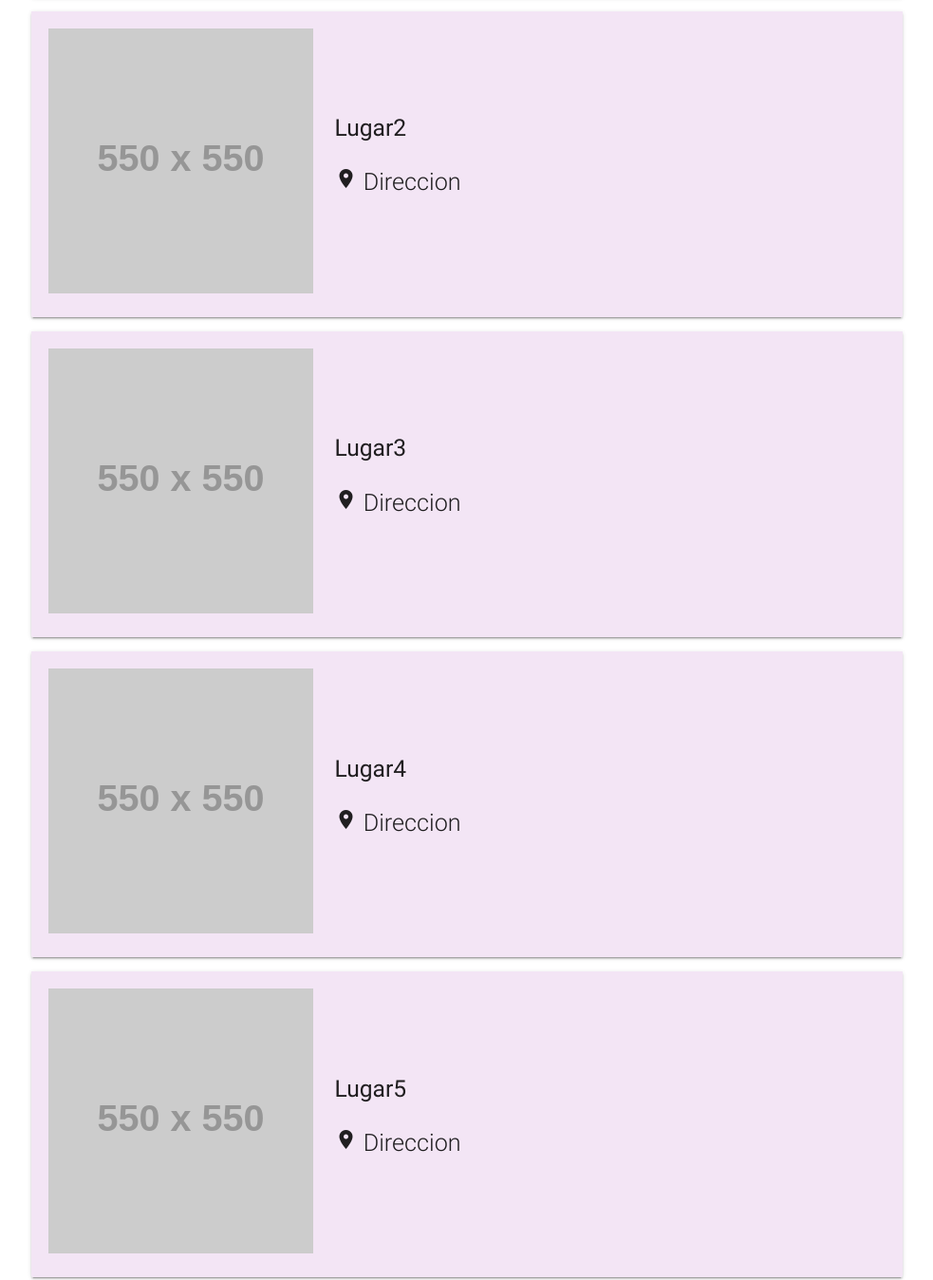
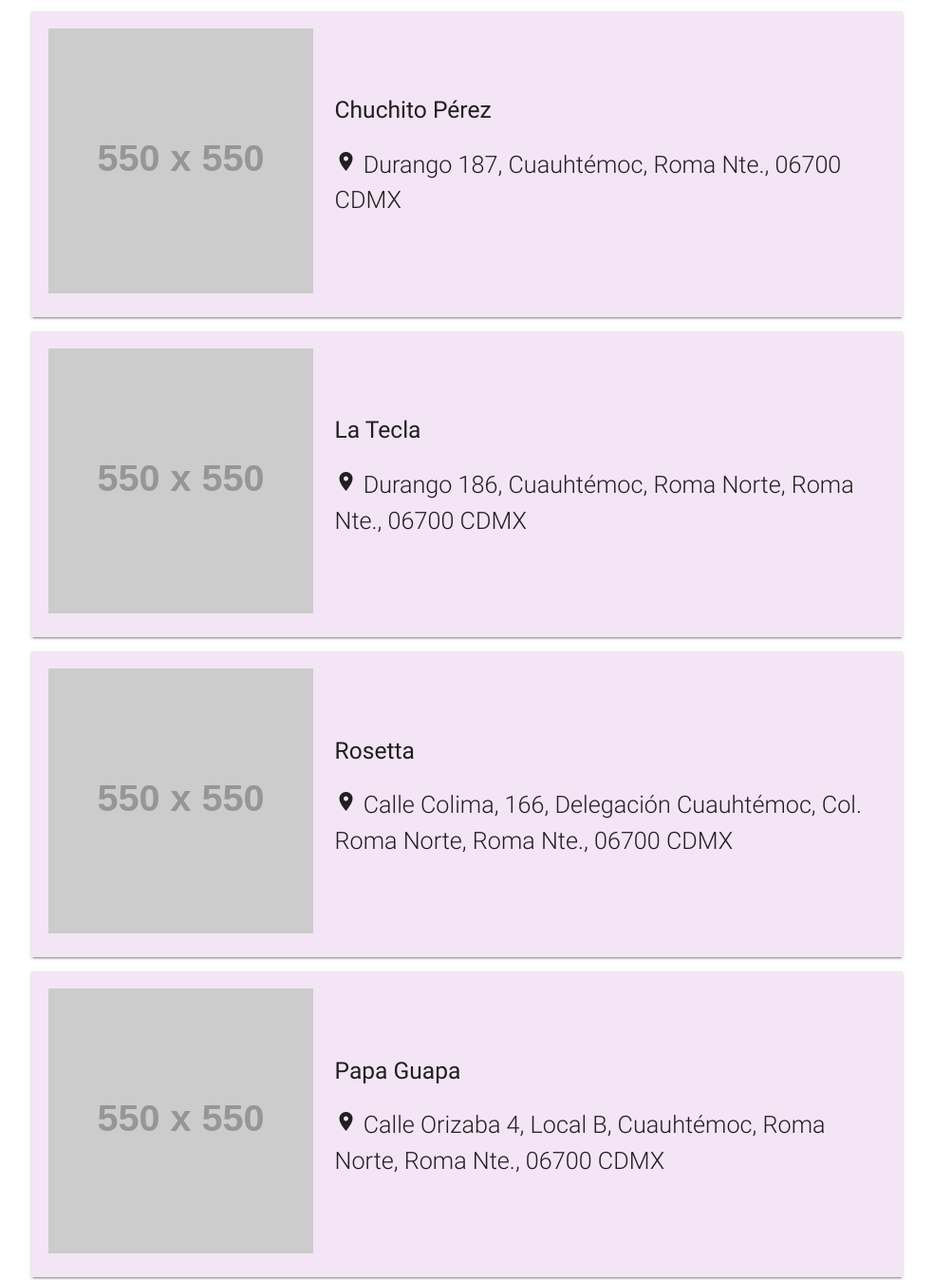
Before and after one commit to gabyLuTrejo/restaurantes_APImaps, a plain HTML site: page index.html in a window 1280 px wide. Shown: the part 728-2076 px from the top of the page at 95% size, without its empty margins (148-1131 px from the left). Drawn offline with nearby package versions, Linux system fonts and the light colour scheme; some packages are replaced by stand-ins of ours; placeholder pictures from the web are drawn by us.

Commit message:
Lugares agregados

```diff
--- a/index.html
+++ b/index.html
@@ -43,8 +43,8 @@
                         <img class="responsive-img" src="http://via.placeholder.com/550x550">
                     </div>
                     <div class="col s8">
-                        <h5>Lugar2</h5>
-                        <p class="flow-text"><i class="material-icons">room</i> Direccion</p>
+                        <h5>Chuchito Pérez</h5>
+                        <p class="flow-text"><i class="material-icons">room</i> Durango 187, Cuauhtémoc, Roma Nte., 06700 CDMX</p>
                     </div>
                 </div>
 		    </div>
@@ -57,8 +57,8 @@
                         <img class="responsive-img" src="http://via.placeholder.com/550x550">
                     </div>
                     <div class="col s8">
-                        <h5>Lugar3</h5>
-                        <p class="flow-text"><i class="material-icons">room</i> Direccion</p>
+                        <h5>La Tecla</h5>
+                        <p class="flow-text"><i class="material-icons">room</i> Durango 186, Cuauhtémoc, Roma Norte, Roma Nte., 06700 CDMX</p>
                     </div>
                 </div>
 		    </div>
@@ -71,8 +71,8 @@
                         <img class="responsive-img" src="http://via.placeholder.com/550x550">
                     </div>
                     <div class="col s8">
-                        <h5>Lugar4</h5>
-                        <p class="flow-text"><i class="material-icons">room</i> Direccion</p>
+                        <h5>Rosetta</h5>
+                        <p class="flow-text"><i class="material-icons">room</i> Calle Colima, 166, Delegación Cuauhtémoc, Col. Roma Norte, Roma Nte., 06700 CDMX</p>
                     </div>
                 </div>
 		    </div>
@@ -85,8 +85,8 @@
                         <img class="responsive-img" src="http://via.placeholder.com/550x550">
                     </div>
                     <div class="col s8">
-                        <h5>Lugar5</h5>
-                        <p class="flow-text"><i class="material-icons">room</i> Direccion</p>
+                        <h5>Papa Guapa</h5>
+                        <p class="flow-text"><i class="material-icons">room</i> Calle Orizaba 4, Local B, Cuauhtémoc, Roma Norte, Roma Nte., 06700 CDMX</p>
                     </div>
                 </div>
 		    </div>
```
